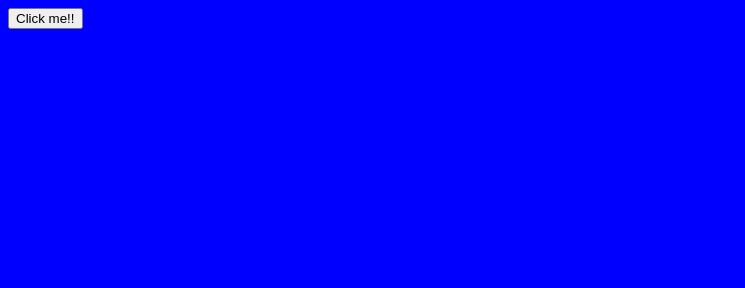
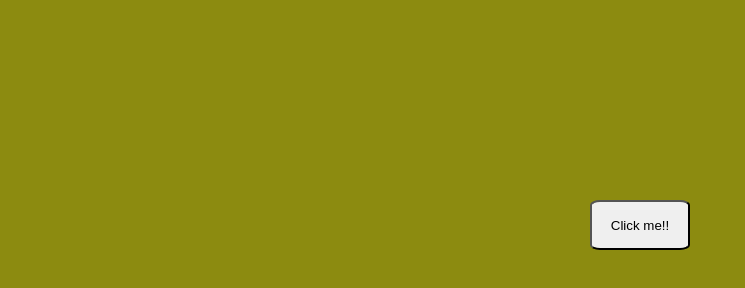
Before and after one commit to MartaSanchez/udemy-bootcamp, a plain HTML site: page JAVASCRIPT/clickbutton.html in a window 1280 px wide. Both pictures are taken after a click on the button "Click me!!". Shown: the whole page, without its empty margins (0-745 px from the left). Drawn offline with Linux system fonts and the light colour scheme.

Commit message:
Improved

```diff
--- /dev/null
+++ b/JAVASCRIPT/clickbutton.css
@@ -0,0 +1,10 @@
+.button {
+  text-align: center;
+  margin-top: 200px;
+}
+
+.bigbtn {
+  width: 100px;
+  height: 50px;
+  border-radius: 10%;
+}
--- a/JAVASCRIPT/clickbutton.html
+++ b/JAVASCRIPT/clickbutton.html
@@ -2,10 +2,13 @@
 <html>
   <head>
     <meta charset="utf-8">
-    <title>click button</title>
+    <title>Click Button</title>
+    <link rel="stylesheet" href="clickbutton.css">
   </head>
   <body>
-    <button>Click me!!</button>
+    <div class="button">
+      <button class="bigbtn">Click me!!</button>
+    </div>
     <script type="text/javascript" src="clickbutton.js"></script>
   </body>
 </html>
--- a/JAVASCRIPT/clickbutton.js
+++ b/JAVASCRIPT/clickbutton.js
@@ -2,13 +2,18 @@ var b = document.querySelector("button");
 var c = document.querySelector("body");
 
 
-c.style.background = "white";
+c.style.background = randomColor();
 
 b.addEventListener("click", function(){
-  if(c.style.background == "white"){
-    c.style.background = "blue";
-  }
-  else {
-    c.style.background = "white"
-  }
-})
+  c.style.background = randomColor();
+});
+
+
+
+function randomColor(){
+  var r = Math.floor(Math.random() * 256);
+  var g = Math.floor(Math.random() * 256);
+  var b = Math.floor(Math.random() * 256);
+  var color = "rgb(" + r + ", " + g + ", " + b + ")";
+  return color
+};
```
